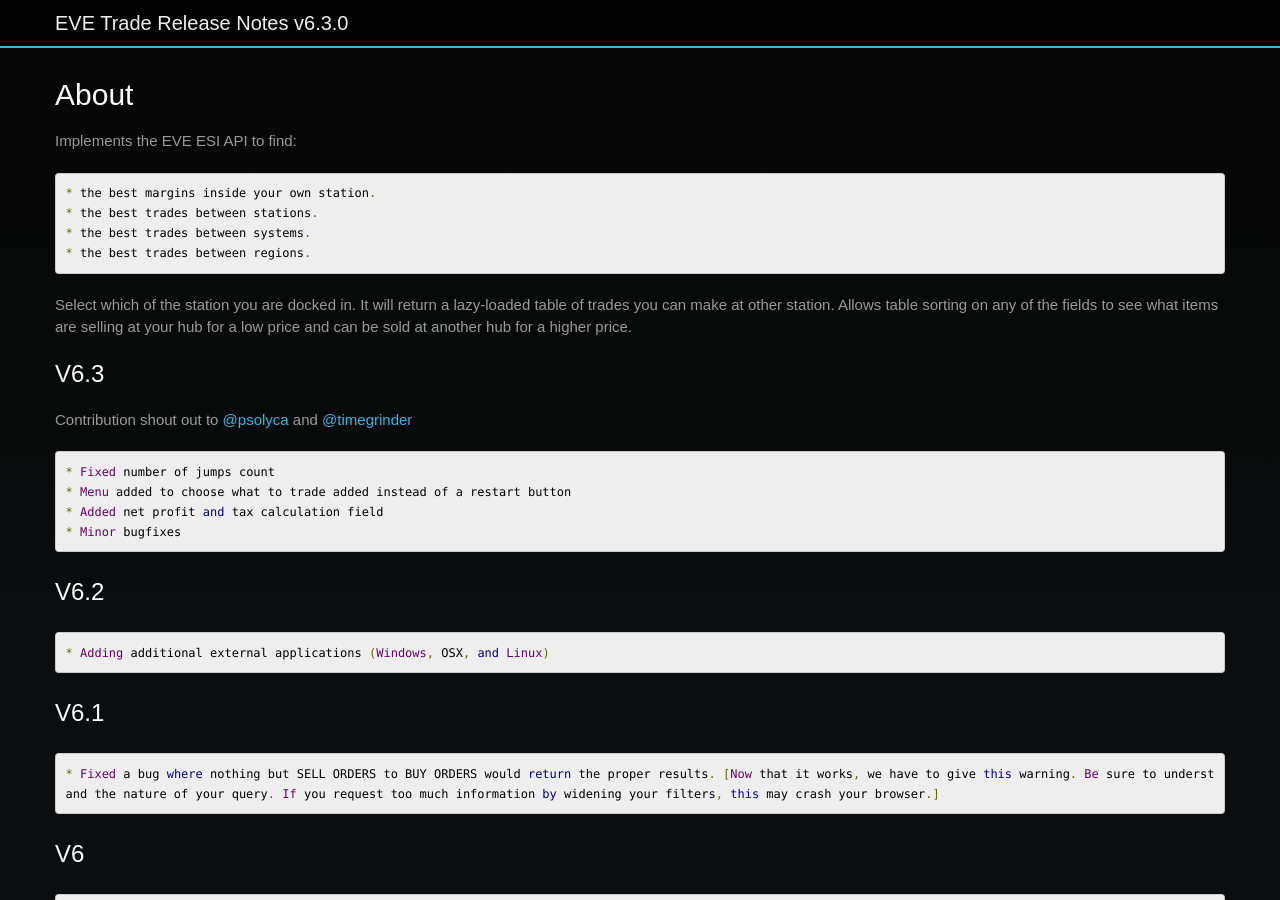
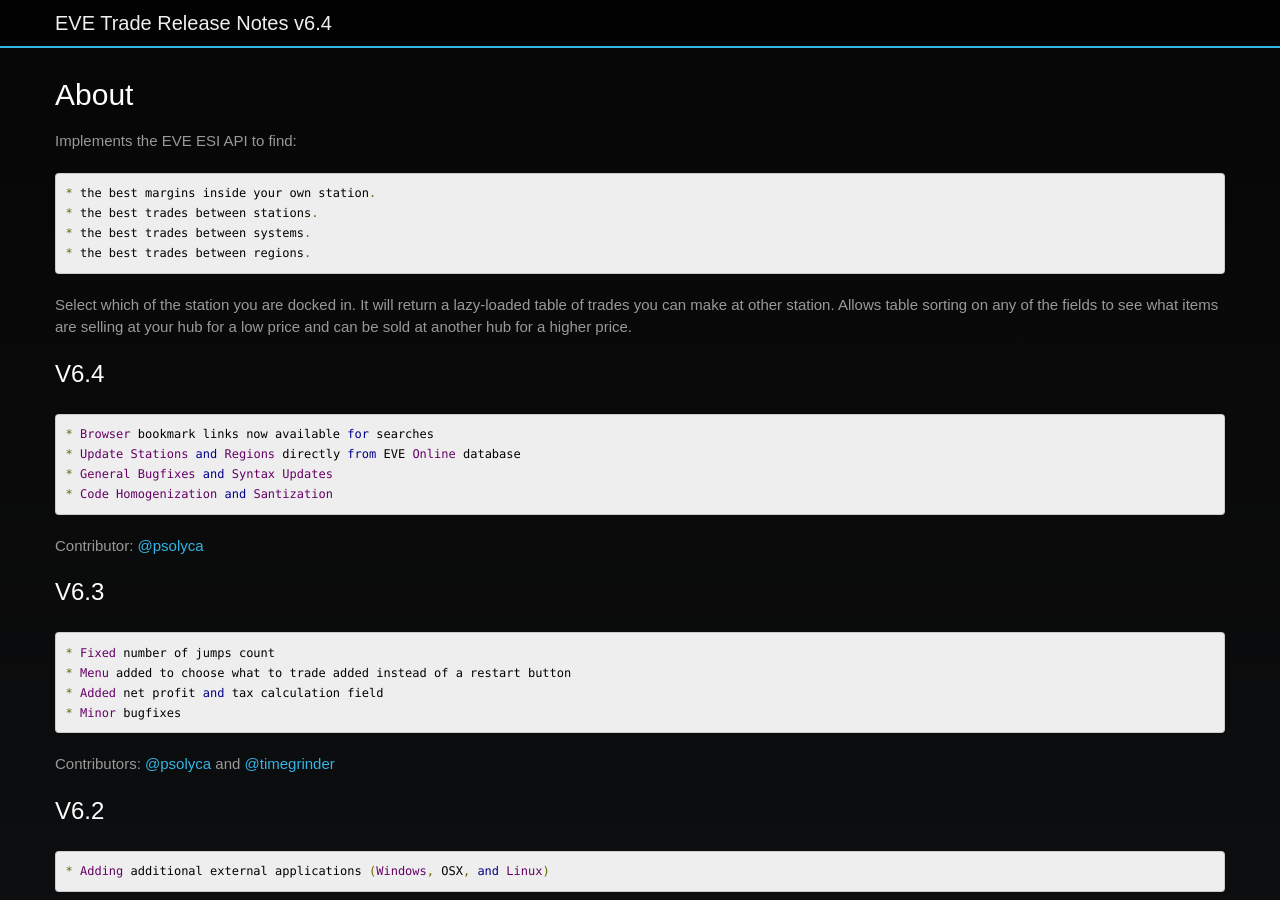
Before and after one commit to awhipp/evetrade, a Jekyll site: the page built from release.md, in a window 1280 px wide and 900 px high. Built offline with Jekyll 4.4.1, drawn with Linux system fonts in a browser that asks for light colours; some web fonts are replaced.

Commit message:
realease/6.4
* Updated release material
* Remove addthis
* Update adsense block
* Add gemfile update
*

```diff
--- a/Gemfile
+++ b/Gemfile
@@ -7,3 +7,4 @@
 gem "ruby"
 gem "jekyll"
 gem "jekyll-minifier"
+gem 'wdm', '>= 0.1.0' if Gem.win_platform?
--- a/_config.yml
+++ b/_config.yml
@@ -1,6 +1,6 @@
 name: EVE Trade
-version: v6.3.0
-version_full: Version 6.3.0
+version: v6.4
+version_full: Version 6.4
 baseurl:
 url: https://evetrade.space
 
@@ -11,6 +11,9 @@
     - netlify.toml
     - CNAME
     - LICENSE
+    - Gemfile
+    - .gitignore
+    - .github
 
 plugins:
     - jekyll-minifier
--- a/_includes/home/trade-forms.html
+++ b/_includes/home/trade-forms.html
@@ -36,9 +36,7 @@
                 <div class="announcement-selection">
                     <p>
                       <strong>
-                        <u>
-                          {{ page.announcement.header }}
-                        </u>
+                        <a href="/release" target="_blank">{{ page.announcement.header }}</a>
                       </strong>
                     <p>
                     <p>
--- a/_layouts/release.html
+++ b/_layouts/release.html
@@ -16,14 +16,23 @@
 
 Select which of the station you are docked in. It will return a lazy-loaded table of trades you can make at other station. Allows table sorting on any of the fields to see what items are selling at your hub for a low price and can be sold at another hub for a higher price.
 
+### V6.4
+
+    * Browser bookmark links now available for searches
+    * Update Stations and Regions directly from EVE Online database
+    * General Bugfixes and Syntax Updates
+    * Code Homogenization and Santization
+
+Contributor: [@psolyca](https://github.com/psolyca)
+
 ### V6.3
-
-Contribution shout out to [@psolyca](https://github.com/psolyca) and [@timegrinder](https://github.com/timegrinder)
 
     * Fixed number of jumps count
     * Menu added to choose what to trade added instead of a restart button
     * Added net profit and tax calculation field
     * Minor bugfixes
+
+Contributors: [@psolyca](https://github.com/psolyca) and [@timegrinder](https://github.com/timegrinder)
 
 ### V6.2
     * Adding additional external applications (Windows, OSX, and Linux)
```
Also changed, not shown: _includes/home/footer.html (+1 -43 lines), index.md (+4 -10 lines).
